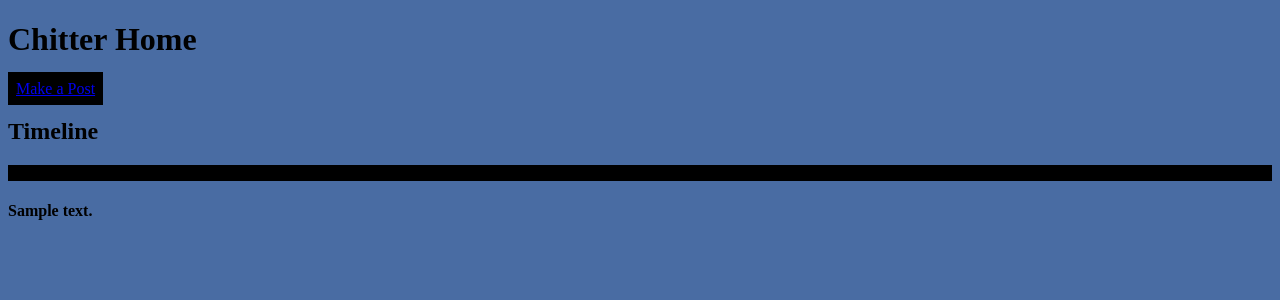
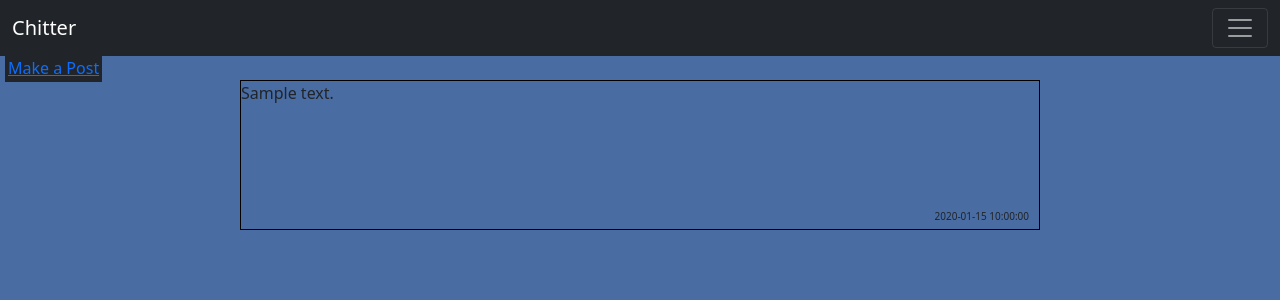
Before and after one commit to Ageorge96/chitter, a Flask app: template templates/index.html in a window 1280 px wide. Shown: the top 300 px of the page. Run offline with Flask 3, Linux system fonts and the light colour scheme; the template is opened without the code that fills it: most values are stand-ins (such as "Sample title", 1, 10 or a date in 2020).

Commit message:
Add css stylesheet

```diff
--- a/app.py
+++ b/app.py
@@ -8,38 +8,38 @@ app = Flask(__name__)
 
 
 
-# ///// GET Routes ////
 @app.route('/', methods=['GET', 'POST'])
 def get_index():
 
     connection = get_flask_database_connection(app)
     repo = PeepRepository(connection)
 
-    if request.method == 'POST':
-        content = request.form['content']
-        #time_posted = request.form['time_posted']
-        time_posted = "2023-11-01 15:25:43"
 
-        peep = Peep(None, content, time_posted, None)
-        repo.create(peep)
-        peeps = repo.all()
+    peeps = repo.all(True)
 
-        return redirect('/')
-    else:
-        peeps = repo.all()
+    return render_template('index.html', peeps=peeps)
 
-        return render_template('index.html', peeps=peeps)
+
 
 @app.route('/sign_up')
 def get_sign_up():
     return render_template('sign_up.html')
 
-@app.route('/make_post')
+@app.route('/make_post', methods=['GET', 'POST'])
 def get_make_post():
-    return render_template('make_post.html')
 
+    connection = get_flask_database_connection(app)
+    repo = PeepRepository(connection)
 
+    if request.method == 'POST':
+        content = request.form['content']
 
+        peep = Peep(None, content, datetime.now(), None)
+        repo.create(peep)
+
+        return redirect('/')
+    else:
+        return render_template('make_post.html')
 
 
 
--- a/lib/database_connection.py
+++ b/lib/database_connection.py
@@ -14,7 +14,6 @@ class DatabaseConnection:
     # to localhost and select the database name given in argument.
     def connect(self):
         try:
-            print('here')
             self.connection = psycopg.connect(
                 f"postgresql://localhost/{self._database_name()}",
                 row_factory=dict_row
--- a/seeds/chitter.sql
+++ b/seeds/chitter.sql
@@ -1,5 +1,5 @@
 CREATE SEQUENCE IF NOT EXISTS accounts_id_seq;
-CREATE TABLE accounts (
+CREATE TABLE IF NOT EXISTS accounts (
     id SERIAL PRIMARY KEY,
     email TEXT,
     username VARCHAR(16),
@@ -7,7 +7,7 @@ CREATE TABLE accounts (
 );
 
 CREATE SEQUENCE IF NOT EXISTS peeps_id_seq;
-CREATE TABLE peeps (
+CREATE TABLE IF NOT EXISTS peeps (
     id SERIAL PRIMARY KEY,
     content VARCHAR(280),
     time_posted TIMESTAMP,
--- /dev/null
+++ b/static/styles.css
@@ -0,0 +1,15 @@
+.peep_box {
+    width: 800px;
+    height: 150px;
+    border: 1px solid black;
+    margin: auto;
+    margin-bottom: 5px;
+    position: relative;
+}
+
+.timestamp {
+    font-size: x-small;
+    position: absolute;
+    bottom: 5px;
+    right: 10px;
+}
--- a/templates/index.html
+++ b/templates/index.html
@@ -1,18 +1,62 @@
 <!DOCTYPE html>
 <html>
     <head>
+        <meta name="viewport" content="initial-scale=1, width=device-width">
+
+        <link crossorigin="anonymous" href="https://cdn.jsdelivr.net/npm/bootstrap@5.1.3/dist/css/bootstrap.min.css" integrity="sha384-1BmE4kWBq78iYhFldvKuhfTAU6auU8tT94WrHftjDbrCEXSU1oBoqyl2QvZ6jIW3" rel="stylesheet">
+        <script crossorigin="anonymous" src="https://cdn.jsdelivr.net/npm/bootstrap@5.1.3/dist/js/bootstrap.bundle.min.js" integrity="sha384-ka7Sk0Gln4gmtz2MlQnikT1wXgYsOg+OMhuP+IlRH9sENBO0LRn5q+8nbTov4+1p"></script>
+
+        <link href="/static/styles.css" rel="stylesheet">
+
         <title>Chitter</title>
     </head>
     <body style="background-color: #496ca3;">
-        <h1>Chitter Home</h1>
+        <nav class="navbar navbar-dark bg-dark">
+            <div class="container-fluid">
+                <a class="navbar-brand" href="#">Chitter</a>
+                <button class="navbar-toggler" type="button" data-bs-toggle="collapse" data-bs-target="#navbarNav" aria-controls="navbarNav" aria-expanded="false" aria-label="Toggle navigation">
+                    <span class="navbar-toggler-icon"></span>
+                </button>
+                <div class="collapse navbar-collapse" id="navbarNav">
+                    <ul class="navbar-nav">
+                        <li class="nav-item">
+                            <a class="nav-link active" aria-current="page" href="#">Timeline</a>
+                        </li>
+                        <li class="nav-item">
+                            <a class="nav-link" href="#">Features</a>
+                        </li>
+                        <li class="nav-item">
+                            <a class="nav-link" href="#">Sign up</a>
+                        </li>
+                    </ul>
+                </div>
+            </div>
+        </nav>
 
-        <a href="/make_post" style="size: 24sp; background-color: black; padding: 1svb;">Make a Post</a>
 
-        <h2>Timeline</h2>
+
+
+
+        <a class="bg-dark" href="/make_post" style="size: 24sp; margin: 5px; padding: 3px;">Make a Post</a>
+
+        <!--
+        <form action="/" method="post">
+            <div style="padding-top: 2dvb;">
+                <label for="reverse">Reverse Timeline</label>
+                <input onchange="" type="checkbox" name="reverse" value="Reverse">
+            </div>
+            <input type="submit" value="re">
+        </form>
+
+        <h2>Timeline</h2> -->
         {% for peep in peeps %}
-            <p style="background-color: black; color: aquamarine; padding: 1dvb;">
-                <h4>{{peep.content}}</h4>
-            </p>
+            <div class="peep_box">
+                <p>{{peep.content}}</p>
+                <!--Change format of date-->
+                <footer class="timestamp">{{peep.time_of_post}}</footer>
+
+
+            </div>
         {% endfor %}
     </body>
 </html>
--- a/templates/make_post.html
+++ b/templates/make_post.html
@@ -4,7 +4,7 @@
         <title>Post</title>
     </head>
     <body style="background-color: #496ca3;">
-        <form action="/" method="post">
+        <form action="/make_post" method="post">
             <div>
                 <label for="content">Post</label>
                 <input type="text" name="content" id="content" placeholder="Enter your post">
```
Also changed, not shown: lib/peep.py (+18 -12 lines), lib/peeps_repo.py (+7 -3 lines), tests/test_app.py (+1 -0 lines), 1 other file.
